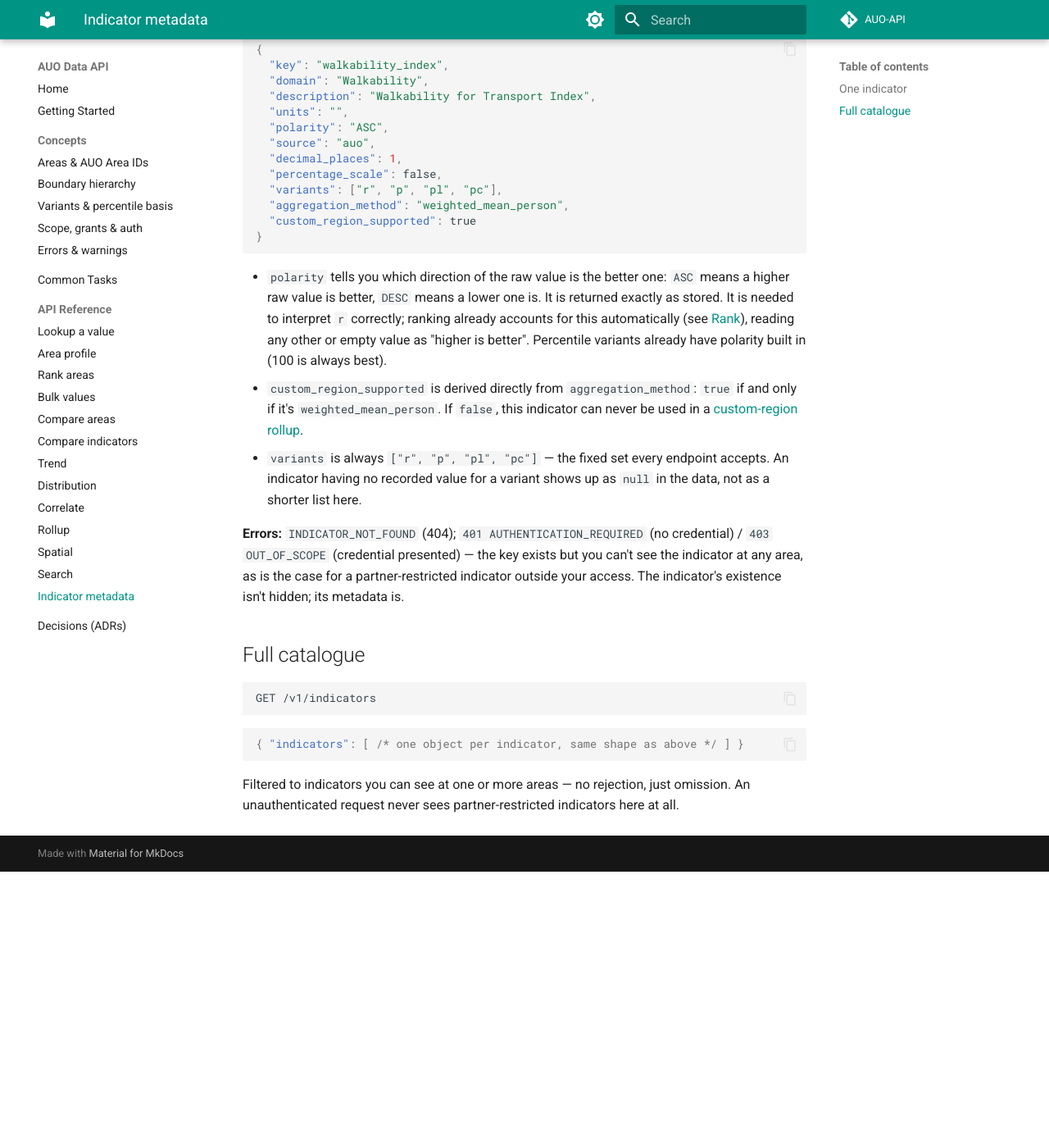
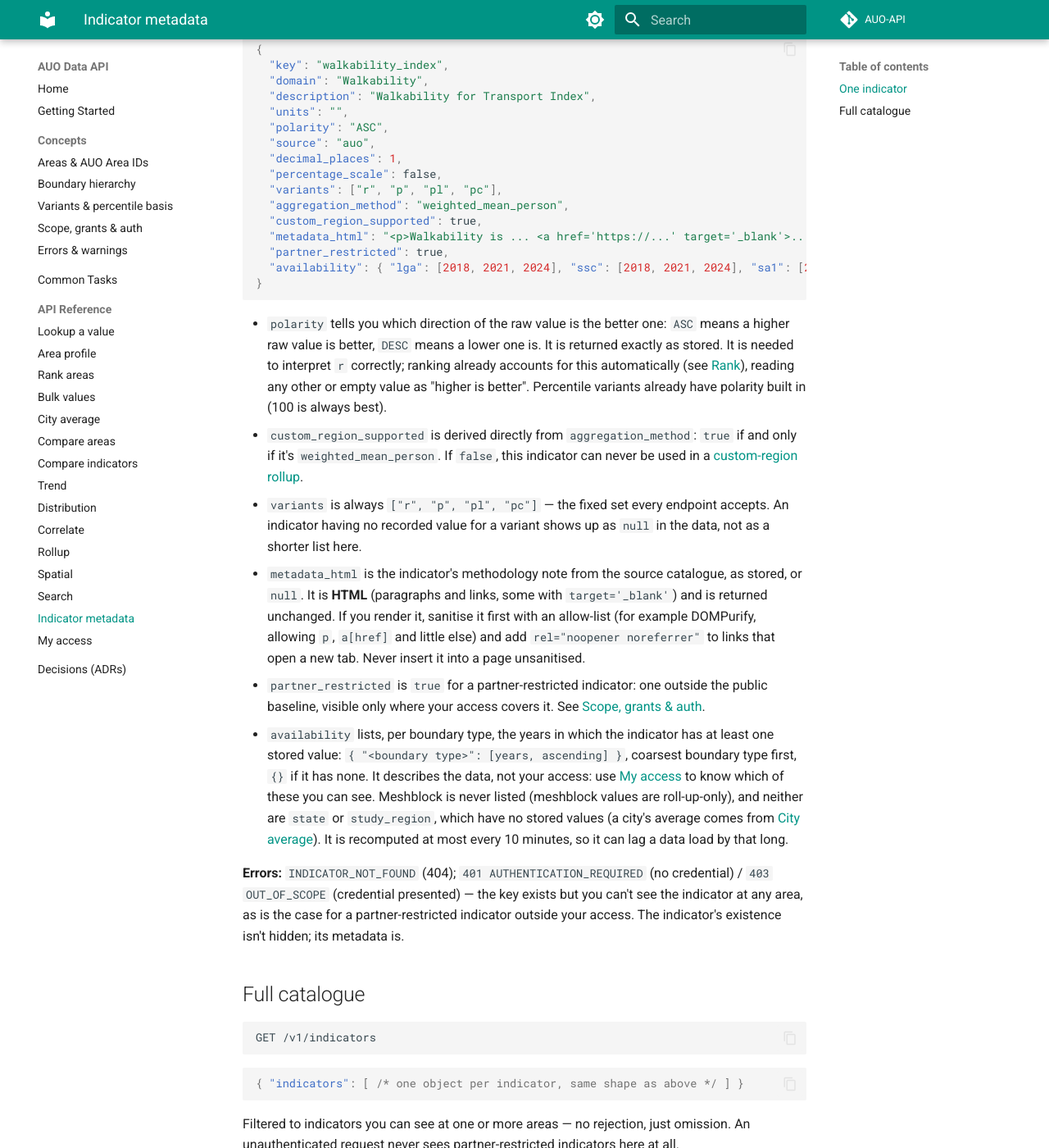
Before and after one commit to Australian-Urban-Observatory/AUO-API-docs, an MkDocs documentation site: the page built from docs/reference/metadata.md, in a window 1280 px wide and 1400 px high, scrolled down 379 px. Shown: the whole window at 82% size. Built offline with MkDocs 1.6.1 and Material for MkDocs 9.7.7, drawn with Linux system fonts in a browser that asks for light colours; comment, search, counter and statistics services are not loaded; before the commit the page ends 1442 px from its top, so only the background shows below that.

Commit message:
docs: my access, city averages, catalogue additions and compression
Reference pages for GET /v1/me/access and GET /v1/values/city, the new
catalogue fields (metadata_html, partner_restricted, availability), gzip
on bulk values, and the deployed API's status in getting started.

Co-Authored-By: Claude Opus 5.5 <noreply@anthropic.com>

````diff
--- a/docs/reference/metadata.md
+++ b/docs/reference/metadata.md
@@ -23,7 +23,10 @@ For example `GET /v1/indicators/walkability_index`:
   "percentage_scale": false,
   "variants": ["r", "p", "pl", "pc"],
   "aggregation_method": "weighted_mean_person",
-  "custom_region_supported": true
+  "custom_region_supported": true,
+  "metadata_html": "<p>Walkability is ... <a href='https://...' target='_blank'>...</a></p>",
+  "partner_restricted": true,
+  "availability": { "lga": [2018, 2021, 2024], "ssc": [2018, 2021, 2024], "sa1": [2018, 2021, 2024] }
 }
 ```
 
@@ -38,6 +41,21 @@ For example `GET /v1/indicators/walkability_index`:
 - `variants` is always `["r", "p", "pl", "pc"]` — the fixed set every endpoint accepts.
   An indicator having no recorded value for a variant shows up as `null` in the data, not
   as a shorter list here.
+- `metadata_html` is the indicator's methodology note from the source catalogue, as stored, or
+  `null`. It is **HTML** (paragraphs and links, some with `target='_blank'`) and is returned
+  unchanged. If you render it, sanitise it first with an allow-list (for example DOMPurify,
+  allowing `p`, `a[href]` and little else) and add `rel="noopener noreferrer"` to links that open a
+  new tab. Never insert it into a page unsanitised.
+- `partner_restricted` is `true` for a partner-restricted indicator: one outside the public
+  baseline, visible only where your access covers it. See
+  [Scope, grants & auth](../concepts/scope-and-auth.md).
+- `availability` lists, per boundary type, the years in which the indicator has at least one
+  stored value: `{ "<boundary type>": [years, ascending] }`, coarsest boundary type first, `{}` if
+  it has none. It describes the data, not your access: use [My access](my-access.md) to know
+  which of these you can see. Meshblock is never listed (meshblock values are roll-up-only), and
+  neither are `state` or `study_region`, which have no stored values (a city's average comes from
+  [City average](city-average.md)). It is recomputed at most every 10 minutes, so it can lag a
+  data load by that long.
 
 **Errors:** `INDICATOR_NOT_FOUND` (404); `401 AUTHENTICATION_REQUIRED` (no credential) /
 `403 OUT_OF_SCOPE` (credential presented) — the key exists but you can't see the indicator at
--- a/mkdocs.yml
+++ b/mkdocs.yml
@@ -48,6 +48,7 @@ nav:
       - Area profile: reference/profile.md
       - Rank areas: reference/rank.md
       - Bulk values: reference/bulk-values.md
+      - City average: reference/city-average.md
       - Compare areas: reference/compare-areas.md
       - Compare indicators: reference/compare-indicators.md
       - Trend: reference/trend.md
@@ -57,4 +58,5 @@ nav:
       - Spatial: reference/spatial.md
       - Search: reference/search.md
       - Indicator metadata: reference/metadata.md
+      - My access: reference/my-access.md
   - Decisions (ADRs): adr/0001-separate-public-docs-repo.md
````
Also changed, not shown: docs/getting-started.md (+9 -0 lines), docs/index.md (+2 -0 lines), docs/reference/bulk-values.md (+3 -2 lines), docs/reference/city-average.md (added, +62 -0 lines), docs/reference/my-access.md (added, +89 -0 lines).
